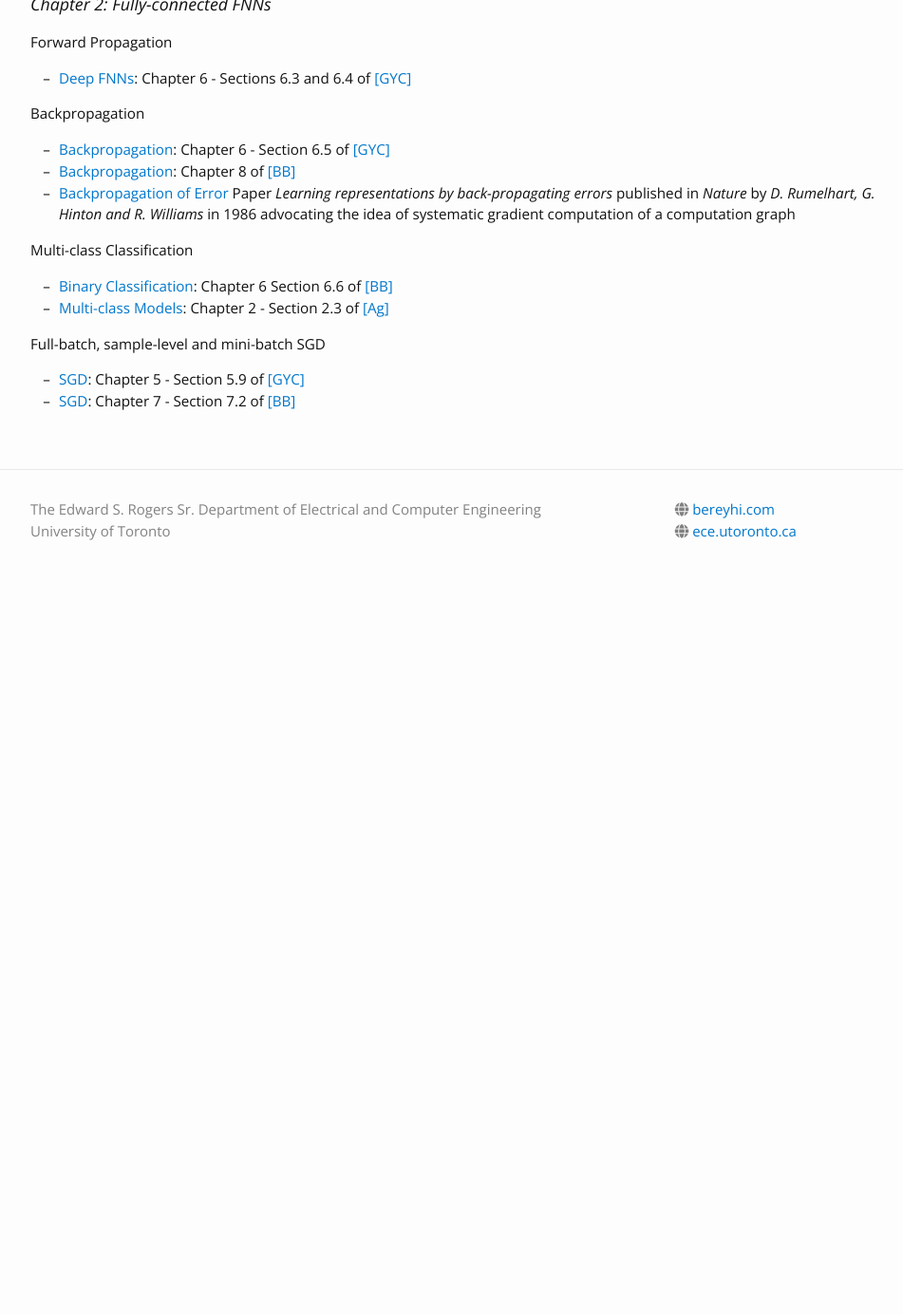
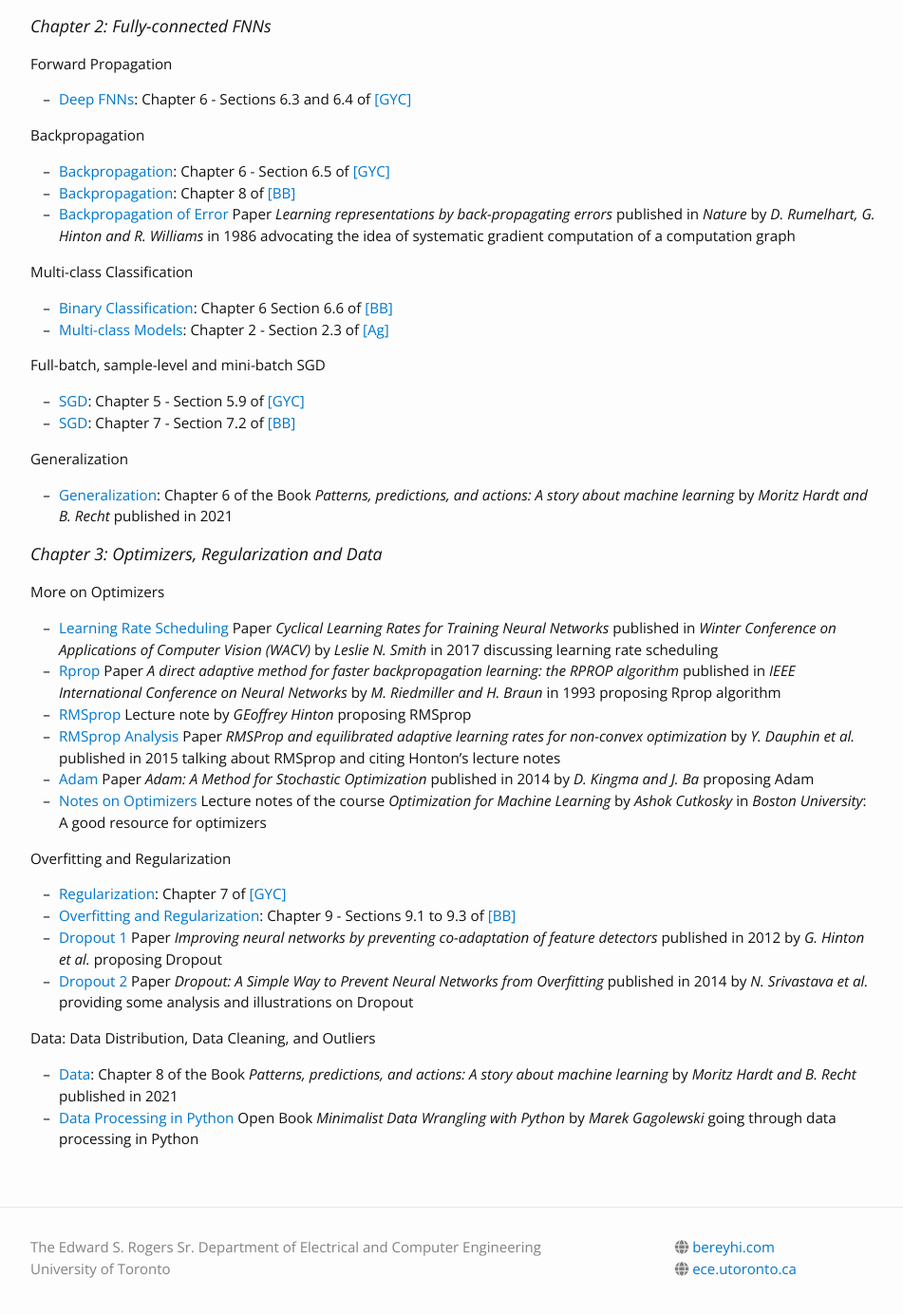
Before and after one commit to bereyhi-courses/dl-utoronto, a Jekyll site: the page built from materials.md, in a window 1280 px wide and 1400 px high, scrolled down 2525 px. Shown: the top 1385 px of the window at 95% size, without its empty margins (163-1114 px from the left). Built offline with Jekyll 4.4.1, drawn with Linux system fonts in a browser that asks for light colours; nearby versions of some CDN libraries; before the commit the page ends 3155 px from its top, so only the background shows below that; some of the changed text lies outside the part shown.

Commit message:
lectures added

```diff
--- a/materials.md
+++ b/materials.md
@@ -33,6 +33,8 @@ The lecture notes are uploaded through the semester. For each chapter, the notes
 The tutorial notebooks can be accessed below.
 * [Tutorial 1](https://github.com/seyedsaleh/AplDL-tutorials-ece1508/blob/main/Tutorial_Notebooks/Tutorial1-Python-and-ML-Fundamentals.ipynb): Intro to Python, Basic ML in Python, by __Saleh Tabatabaei__
 * [Tutorial 2](https://github.com/seyedsaleh/AplDL-tutorials-ece1508/blob/main/Tutorial_Notebooks/Tutorial2-PyTorch.ipynb): Intro to PyTorch, Auto-grad, by __Saleh Tabatabaei__ [Watch the Video](https://play.library.utoronto.ca/watch/a5ad772e800fc000c61aaea3a2f3a510)
+* [Tutorial 3](https://github.com/seyedsaleh/AplDL-tutorials-ece1508/blob/main/Tutorial_Notebooks/Tutorial3-Overfitting%2C%20Dropout%2C%20BatchNorm%2C%20L1%20and%20L2%20Regularization.ipynb):Underfitting and Overfitting: How to Prevent Them, by __Saleh Tabatabaei__ [Watch the Video](https://play.library.utoronto.ca/watch/b9c9fc747655d341a11400fa42cd85b6)
+
 
 
 ## Book
@@ -106,3 +108,25 @@ This section will be completed gradually through the semester.
 #### Full-batch, sample-level and mini-batch SGD
 * [SGD](https://www.deeplearningbook.org/): Chapter 5 - Section 5.9 of [[GYC]](https://www.deeplearningbook.org/)
 * [SGD](https://www.bishopbook.com/): Chapter 7 - Section 7.2 of [[BB]](https://www.bishopbook.com/)
+
+#### Generalization
+* [Generalization](https://arxiv.org/abs/2102.05242): Chapter 6 of the Book _Patterns, predictions, and actions: A story about machine learning_ by _Moritz Hardt and B. Recht_ published in 2021
+
+### Chapter 3: Optimizers, Regularization and Data
+#### More on Optimizers
+* [Learning Rate Scheduling](https://ieeexplore.ieee.org/abstract/document/7926641) Paper _Cyclical Learning Rates for Training Neural Networks_ published in _Winter Conference on Applications of Computer Vision (WACV)_ by _Leslie N. Smith_ in 2017 discussing learning rate scheduling
+* [Rprop]() Paper _A direct adaptive method for faster backpropagation learning: the RPROP algorithm_ published in _IEEE International Conference on Neural Networks_ by _M. Riedmiller and H. Braun_ in 1993 proposing Rprop algorithm
+* [RMSprop](https://www.cs.toronto.edu/~tijmen/csc321/slides/lecture_slides_lec6.pdf) Lecture note by _GEoffrey Hinton_ proposing RMSprop
+* [RMSprop Analysis](https://arxiv.org/abs/1502.04390v1) Paper _RMSProp and equilibrated adaptive learning rates for non-convex optimization_ by _Y. Dauphin et al._ published in 2015 talking about RMSprop and citing  Honton's lecture notes
+* [Adam](https://arxiv.org/abs/1412.6980) Paper _Adam: A Method for Stochastic Optimization_ published in 2014 by _D. Kingma and J. Ba_ proposing Adam
+* [Notes on Optimizers](https://optmlclass.github.io/notes/optforml_notes.pdf) Lecture notes of the course _Optimization for Machine Learning_ by _Ashok Cutkosky_ in _Boston University_: A good resource for optimizers
+
+#### Overfitting and Regularization
+* [Regularization](https://www.deeplearningbook.org/): Chapter 7 of [[GYC]](https://www.deeplearningbook.org/)
+* [Overfitting and Regularization](https://www.bishopbook.com/): Chapter 9 - Sections 9.1 to 9.3 of [[BB]](https://www.bishopbook.com/)
+* [Dropout 1](https://arxiv.org/abs/1207.0580) Paper _Improving neural networks by preventing co-adaptation of feature detectors_ published in 2012 by _G. Hinton et al._ proposing Dropout
+* [Dropout 2](https://jmlr.org/papers/v15/srivastava14a.html) Paper _Dropout: A Simple Way to Prevent Neural Networks from Overfitting_ published in 2014 by _N. Srivastava et al._ providing some analysis and illustrations on Dropout
+
+#### Data: Data Distribution, Data Cleaning, and Outliers
+* [Data](https://arxiv.org/abs/2102.05242): Chapter 8 of the Book _Patterns, predictions, and actions: A story about machine learning_ by _Moritz Hardt and B. Recht_ published in 2021
+* [Data Processing in Python](https://arxiv.org/abs/2211.04630) Open Book _Minimalist Data Wrangling with Python_ by _Marek Gagolewski_ going through data processing in Python
```
Also changed, not shown: _lectures/L22_mSGD.md (added, +16 -0 lines), _lectures/L23_Testing.md (added, +16 -0 lines), _lectures/L24_OptimSpeed.md (added, +16 -0 lines), _lectures/L25_MomRprop.md (added, +17 -0 lines), _lectures/L26_Adam.md (added, +18 -0 lines), _lectures/L27_Overfitting.md (added, +16 -0 lines), 1 other file.
